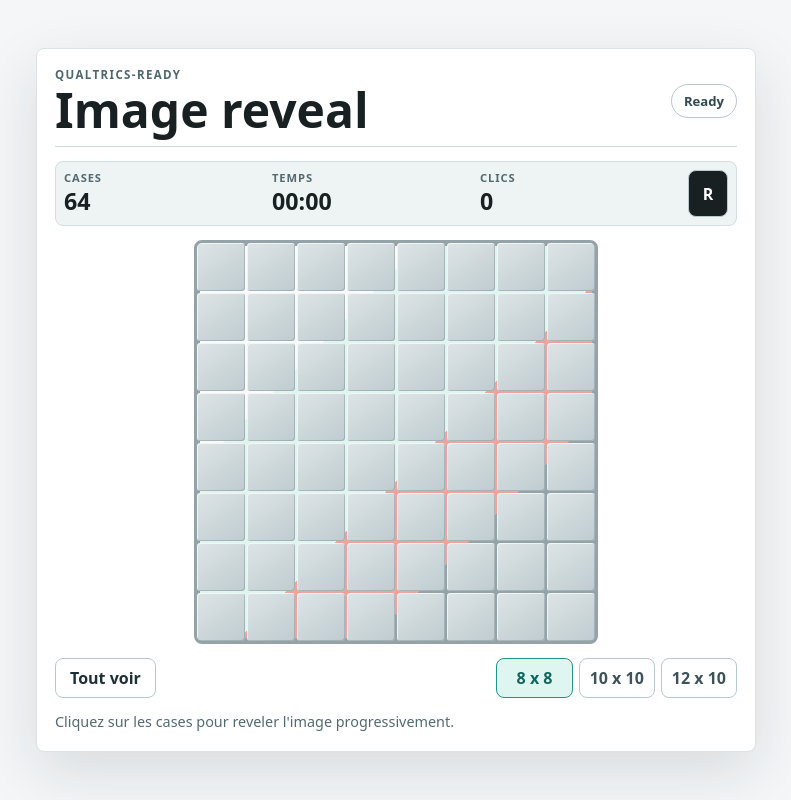
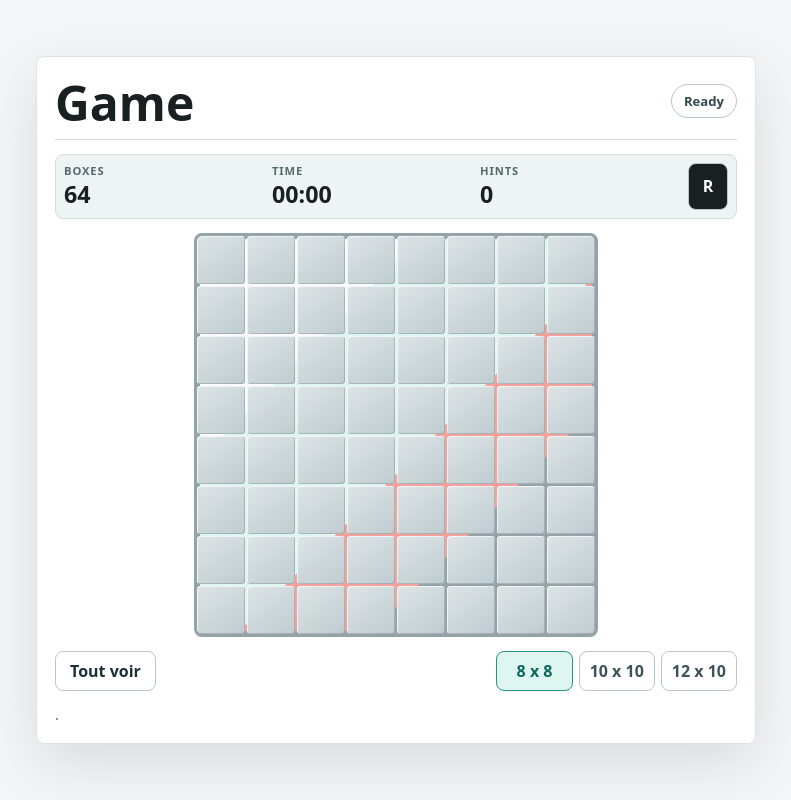
Before and after one commit to TonyData/TEST, a plain HTML site: page ImageReveal/index.html in a window 1280 px wide. Shown: the whole page, without its empty margins (244-1035 px from the left). Drawn offline with Linux system fonts and the light colour scheme.

Commit message:
Update index.html

```diff
--- a/ImageReveal/index.html
+++ b/ImageReveal/index.html
@@ -11,11 +11,11 @@
 <body>
   <main id="page" class="page">
     <section class="game">
-      <header class="top"><div><p class="eyebrow">Qualtrics-ready</p><h1>Image reveal</h1></div><div id="status" class="status">Pret</div></header>
-      <div class="score"><div><span>Cases</span><b id="left">64</b></div><div><span>Temps</span><b id="time">00:00</b></div><div><span>Clics</span><b id="moves">0</b></div><button id="reset" class="reset" aria-label="Nouvelle partie"></button></div>
+      <header class="top"><div><p class="eyebrow"></p><h1>Game</h1></div><div id="status" class="status">Ready</div></header>
+      <div class="score"><div><span>Boxes</span><b id="left">64</b></div><div><span>Time</span><b id="time">00:00</b></div><div><span>Hints</span><b id="moves">0</b></div><button id="reset" class="reset" aria-label="New Game"></button></div>
       <div class="board-wrap"><div id="board" class="board" role="grid"><div id="image" class="image"></div></div></div>
       <footer class="controls"><button id="reveal" class="mode" type="button">Tout voir</button><div id="presets" class="presets"></div></footer>
-      <p class="hint">Cliquez sur les cases pour reveler l'image progressivement.</p>
+      <p class="hint">.</p>
     </section>
   </main>
   <script>
```
